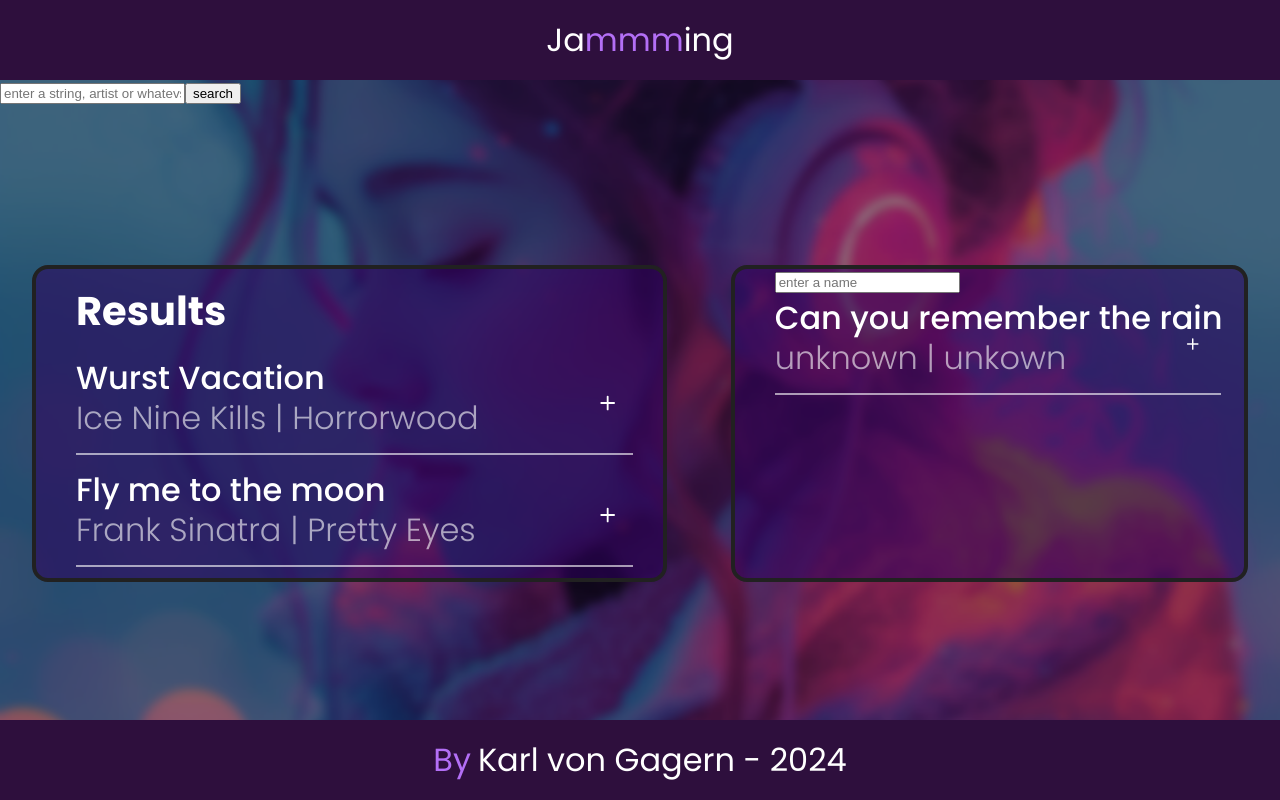
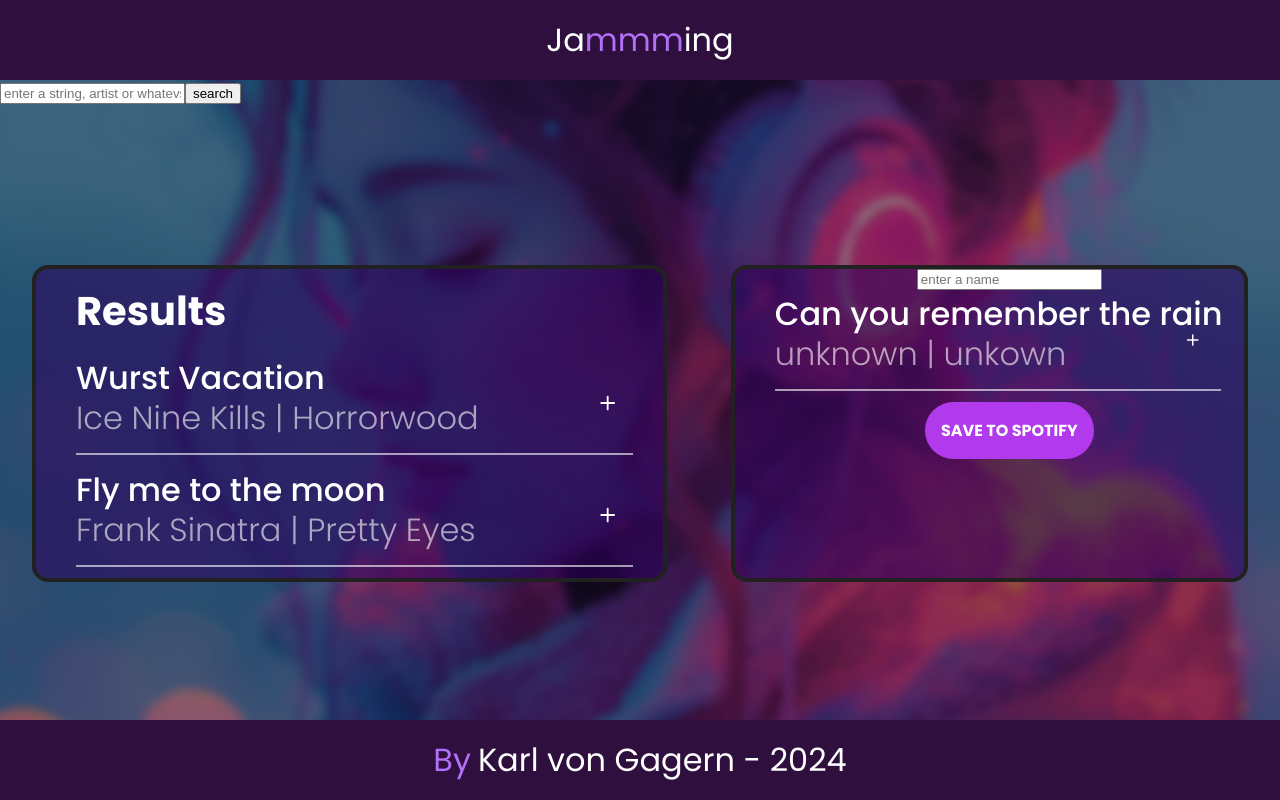
Before and after one commit to KayVeeG/Jammming, a React (Create React App) app: page / in a window 1280 px wide. Built offline with nearby package versions, Linux system fonts and the light colour scheme.

Commit message:
add necessary playlist list styles

```diff
--- a/src/App.css
+++ b/src/App.css
@@ -54,6 +54,7 @@ main .songResults h2 {
   padding: 0;
   padding-top: 0.75rem;
   padding-bottom: 0.8rem;
+  align-self: flex-start;
 }
 
 .container { /* container for songResults and playlist aside each*/
@@ -68,6 +69,9 @@ main .songResults h2 {
   background-color: #2d005d8c;
   border-radius: 1rem;
   margin: 0 2rem;
+  display: flex;
+  flex-direction: column;
+  align-items: center;
 }
 
 .playlist {
@@ -76,6 +80,13 @@ main .songResults h2 {
   background-color: #2d005d8c;
   border-radius: 1rem;
   margin: 0 2rem;
+  display: flex;
+  flex-direction: column;
+  align-items: center;
+}
+
+.playlist SaveButton {
+  font-family: 'Times New Roman', Times, serif;
 }
 
 
--- a/src/App.js
+++ b/src/App.js
@@ -7,6 +7,7 @@ import { React, useState, useEffect } from "react";
 import SearchBar from "./components/searchbar/SearchBar";
 import Song from "./components/song/Song";
 import PlaylistName from "./components/playlistname/PlaylistName";
+import SaveButton from "./components/savebutton/SaveButton";
 
 function App() {
   const [searchTerm, setSearchTerm] = useState("");
@@ -70,6 +71,7 @@ function App() {
                 album={song.album}
               />
             ))}
+            <SaveButton />
           </ul>
         </section>
       </main>
--- /dev/null
+++ b/src/components/savebutton/SaveButton.js
@@ -0,0 +1,14 @@
+import {React, useState} from 'react';
+import styles from './SaveButton.module.css';
+
+function SaveButton() {
+    return(
+        <>
+            <button className={styles.saveButton}>
+                Save to Spotify
+            </button>
+        </>
+    );
+}
+
+export default SaveButton;
--- /dev/null
+++ b/src/components/savebutton/SaveButton.module.css
@@ -0,0 +1,13 @@
+.saveButton {
+	border: none;
+    font-size: 1rem;
+    font-weight: bold;
+    font-family: 'poppins';
+	padding: 1rem;
+	cursor: pointer;
+    color: white;
+    text-transform: uppercase;
+    background-color: rgb(177, 58, 236);
+    border-radius: 2rem;
+    display: flex;
+}
```
